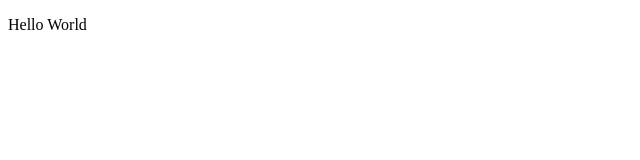
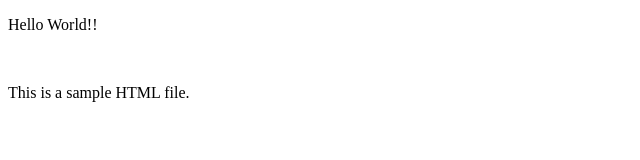
Before and after one commit to User-Spade/Nexus, a plain HTML site: page Index.html in a window 1280 px wide. Shown: the whole page, without its empty margins (0-640 px from the left). Drawn offline with Linux system fonts and the light colour scheme.

Commit message:
Added test text

```diff
--- a/Index.html
+++ b/Index.html
@@ -6,6 +6,8 @@
     <title>Document</title>
 </head>
 <body>
-   <p>Hello World</p>
+   <p>Hello World!!</p>
+   <br>
+   <p>This is a sample HTML file.</p>
 </body>
 </html>
```
